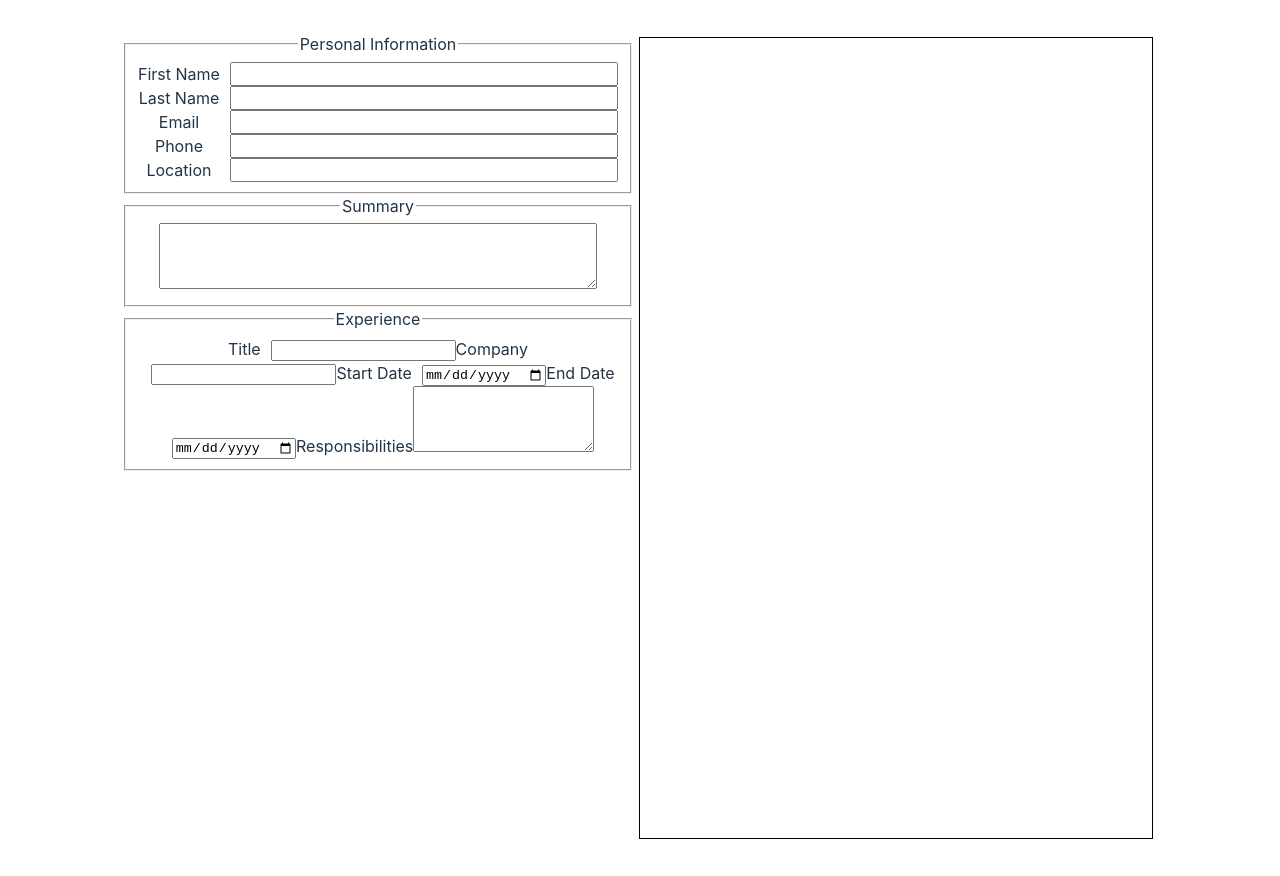
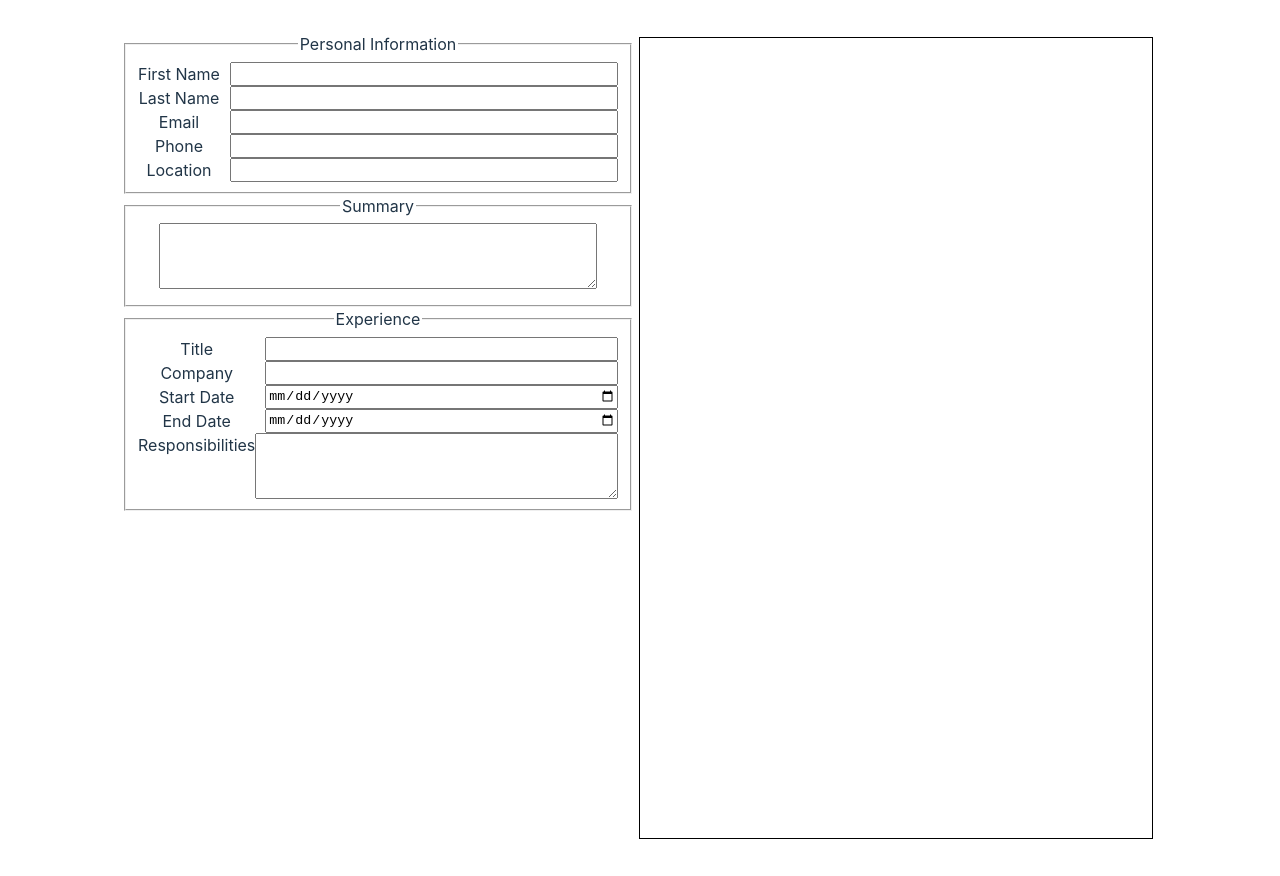
Before and after one commit to suzuhe481/cv-app-creator, a React (Vite) app: page / in a window 1280 px wide. Built offline with nearby package versions, Linux system fonts and the light colour scheme.

Commit message:
Added experience section to be displayed as a grid

```diff
--- a/src/components/Form/Form.css
+++ b/src/components/Form/Form.css
@@ -3,7 +3,8 @@
 }
 
 /* Form displayed in grid */
-#cv-form > fieldset.personal {
+#cv-form > fieldset.personal,
+#cv-form > fieldset.experience {
   display: grid;
   grid-template-columns: auto 1fr;
 }
```
